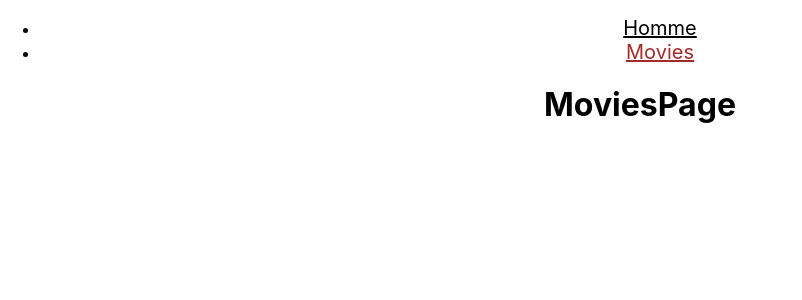
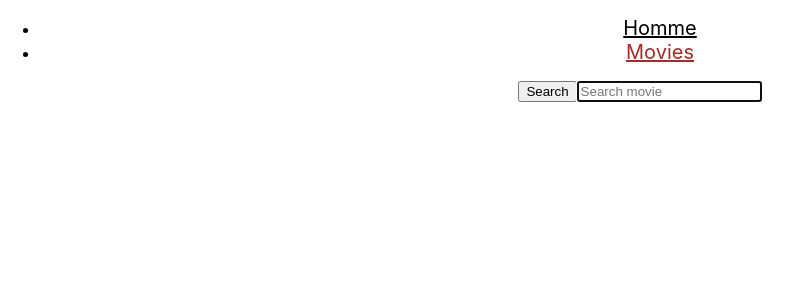
Before and after one commit to Tania-Tatula/goit-react-hw-04-movies, a React (Create React App) app: page /movies in a window 1280 px wide. Shown: the top 300 px of the page, without its empty margins (0-802 px from the left). Built offline with nearby package versions, Linux system fonts and the light colour scheme; the HTML template or start-up script is replaced by a standard one.

Commit message:
створює сторінку пошуку

```diff
--- a/src/App.js
+++ b/src/App.js
@@ -1,7 +1,7 @@
 import "./App.css";
 import { Route, NavLink, Switch } from "react-router-dom";
 import HomeView from "./views/HomeView";
-import MoviesPage from "./views/MoviesPage";
+import MoviesPage from "./views/MoviesPage/MoviesPage";
 import MovieDetailsPage from "./views/MovieDetailsPage";
 import Cast from "./components/Cast";
 import Reviews from "./components/Reviews";
@@ -48,6 +48,3 @@ const App = () => {
 };
 
 export default App;
-
-
-// 0823a515d685f87a50f7a5f1575b73b6
--- a/src/components/Cast.js
+++ b/src/components/Cast.js
@@ -13,7 +13,6 @@ class Cast extends Component {
     const response = await axios.get(
       `https://api.themoviedb.org/3/movie/${movieId}/credits?api_key=${API_KIY}&language=en-US`
     );
-    console.log(response.data.cast);
     this.setState({ cast: response.data.cast });
   }
 
--- /dev/null
+++ b/src/components/MoviesLists.js
@@ -0,0 +1,11 @@
+import { Link } from "react-router-dom";
+
+const MoviesLists =({lists, url}) => {
+    let movieUrl = url.includes('movies') ? '' : 'movies';
+return(
+lists.map(movie => <li key ={movie.id}>
+    <Link to={`${url}${movieUrl}/${movie.id}`} >{movie.title}</Link>
+    </li>)
+)
+}
+export default MoviesLists;
--- a/src/views/HomeView.js
+++ b/src/views/HomeView.js
@@ -1,7 +1,6 @@
 import axios from "axios";
 import { Component } from "react";
-import { Link } from "react-router-dom";
-
+import MoviesLisrs from '../components/MoviesLists';
 
 class HomeView extends Component {
 state ={
@@ -22,9 +21,11 @@ state ={
     return (
 <>
     <ul>
-        {this.state.moviesPopular.map(movie => <li key ={movie.id}>
+        {/* {this.state.moviesPopular.map(movie => <li key ={movie.id}>
             <Link to={`${this.props.match.url}movies/${movie.id}`} >{movie.title}</Link>
-            </li>)}
+            </li>)} */}
+
+            <MoviesLisrs lists ={this.state.moviesPopular} url={this.props.match.url}/>
     </ul>
     </>
     )
--- a/src/views/MovieDetailsPage.js
+++ b/src/views/MovieDetailsPage.js
@@ -20,7 +20,6 @@ class MovieDetailsPage extends Component {
     const response = await axios.get(
       `https://api.themoviedb.org/3/movie/${movieId}?api_key=${API_KIY}&language=en-US`
     );
-    console.log(response.data);
     this.setState({ ...response.data });
   }
 
--- a/src/views/MoviesPage.js
+++ /dev/null
@@ -1,7 +0,0 @@
-const MoviesPage = () => {
-    return (
-        <h1>MoviesPage</h1>
-    )
-}
-
-export default MoviesPage;
--- /dev/null
+++ b/src/views/MoviesPage/MovieSertch.js
@@ -0,0 +1,47 @@
+import { Component } from "react";
+
+export default class MoviesSerch extends Component {
+  state = {
+    query: '',
+  };
+
+
+  handleChange = (e) => {
+    this.setState({ query: e.currentTarget.value });
+  };
+
+  handleSubmit = (e) => {
+    e.preventDefault();
+    this.props.onSubmit(this.state.query);
+
+
+    this.setState({ query: '' });
+  };
+
+
+
+
+  render() {
+
+    return (
+      <>
+            <form className='SearchForm' onSubmit={this.handleSubmit}>
+          <button type='submit' className='SearchForm-button'>
+            <span className='SearchForm-button-label'>Search</span>
+          </button>
+
+          <input
+            className='SearchForm-input'
+            type='text'
+            value={this.state.query}
+            onChange={this.handleChange}
+            autoComplete='off'
+            autoFocus
+            placeholder='Search movie'
+          />
+        </form>
+
+      </>
+    );
+  }
+}
--- /dev/null
+++ b/src/views/MoviesPage/MoviesPage.js
@@ -0,0 +1,57 @@
+import { Component } from "react";
+import axios from "axios";
+import MovieSerch from './MovieSertch';
+import MoviesLists from "../../components/MoviesLists";
+
+class MoviesPage extends Component {
+  state = {
+    movies: [],
+      movieQuery: '',
+      imagesPage: 1,
+  };
+
+
+  componentDidUpdate(prevProps, prevState) {
+    if (prevState.movieQuery !== this.state.movieQuery) {
+      this.fetchMovies();
+
+    }
+  }
+
+  onChangeQuery = (query) => {
+    this.setState({
+      movieQuery: query,
+
+    });
+  };
+
+
+
+  async fetchMovies() {
+    const API_KIY = "0823a515d685f87a50f7a5f1575b73b6";
+    const {movieQuery} = this.state;
+
+    const response = await axios.get(
+      ` https://api.themoviedb.org/3/search/movie?api_key=${API_KIY}&language=en-US&page=1&include_adult=false&query=${movieQuery}`
+    );
+    this.setState({ movies: response.data.results });
+  }
+
+  render() {
+
+    return (
+      <>
+            <MovieSerch onSubmit={this.onChangeQuery}/>
+
+            {/* {this.state.movies.map(movie => <li key ={movie.id}>
+            <Link to={`${this.props.match.url}/${movie.id}`} >{movie.title}</Link>
+            </li>)} */}
+            <MoviesLists lists ={this.state.movies} url={this.props.match.url}/>
+
+      </>
+    );
+  }
+}
+
+
+export default MoviesPage;
```
